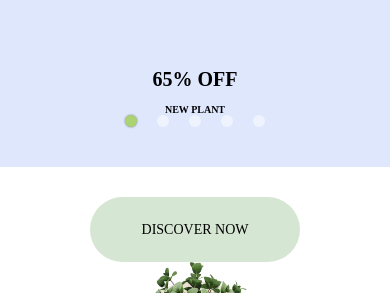
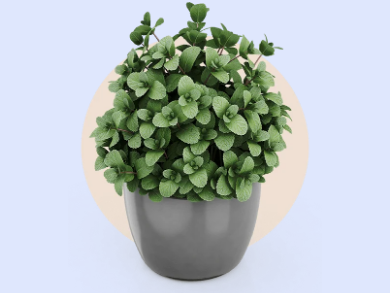
Before and after one commit to hungthinh021/thiet-ke-web-nhom1, a plain HTML site: page src/index.html in a window 390 px wide. Shown: the part 90-383 px from the top of the page. Drawn offline with Linux system fonts and the light colour scheme; a web font is replaced by a local one.

Commit message:
responsive mobile trang chủ

```diff
--- a/src/css/base.css
+++ b/src/css/base.css
@@ -9,7 +9,6 @@
     --pink-pastel:#f9efe9;
     --green-pastel:#f2f8f4;
     --pink-pastel: #f6edee;
-
 }
 
 *{
--- a/src/css/footer.css
+++ b/src/css/footer.css
@@ -59,6 +59,8 @@ footer{
     padding: 20px;
 }
 /* responsive */
+
+
 /* Mobile & table */
 @media (max-width: 1023px) {
     .footer {
--- a/src/css/main.css
+++ b/src/css/main.css
@@ -287,11 +287,13 @@ body{
 
 /* slider */
 
-
 .slider__img{
     position: relative;
-    width: 100%;
     height: 500px;
+}
+
+.slide img{
+    position: relative;
     margin: 10px;
     object-fit: contain;
     float: right;
@@ -316,8 +318,8 @@ body{
 }
 
 .slide{
+    position: absolute;
     z-index: 1;
-    position: absolute;
     width: 100%;
     height: 100%;
     display: flex;
@@ -480,18 +482,20 @@ body{
 
 /* tablet */
 
-@media (min-width: 740px) and (max-width: 1023px){
+@media (max-width: 1023px){
     .hide-on-tablet{
         display: none;
     }
 
     .slider__img{
-        width: 656px;
+        width: 100%;
         height: 375px;
         margin: 0;
     }
 
-
+    .header__cart{
+        margin-right: 10px;
+    }
 
     .header__search-on-tablet i:hover{
         color: var(--yellow);
@@ -518,30 +522,24 @@ body{
 /* mobile */
 
 @media (max-width: 739px){
+    :root{
+        --header-height:82px;
+        --slider-height:480px;
+    }
+
     .hide-on-mobile{
         display: none;
     }
 
-    .header__bottom{
-        display: none;
-        width: 100%;
-        height: 100%;
-        opacity: 0;
-    }
-
-    .nav__list{
-        flex-direction: column;
-    }
-
     .slide{
-        height: 175px;
-        line-height: 175px;
-        flex-direction: column;
+        height: 600px;
+        line-height: 100px;
+        flex-direction: column-reverse;
     }
 
     .slider__img{
         width: 100%;
-        height: 175px;
+        height: 100%;
         margin: 0 auto;
     }
 
@@ -553,21 +551,39 @@ body{
         display: none;
     }
 
-    .info h1{
-        font-size: 2rem;
-        margin: 0;
-        padding: 0px;
-        height: 30px;
+    .info h1 {
+        font-size: 3rem;
+        line-height: 3rem;
+        font-weight: 900;
+        margin-top: 20px;
+        margin-bottom: 20px;
+        width: 100%;
     }
 
-    .info h2{
-        font-size: 1rem;
-        margin: 0;
+    .info h2 {
+        font-size: 3rem;
+        line-height: 6rem;
+        font-weight: 700;
+        margin-bottom: 20px;
+        width: 100%;
     }
 
-    .info h2{
+    .info a{
+        width: 145px;
+        height: 45px;
+        line-height: 45px;
         font-size: 1rem;
     }
+
+    .slide img{
+        height: 50%;
+    }
+
+    .slider__navigation{
+        top:calc(var(--header-height) + var(--slider-height))
+    }
+
+
 }
 
 /* option */
--- a/src/index.html
+++ b/src/index.html
@@ -92,7 +92,6 @@
                         </li>
                         <li class="nav__item"><a href="" class="nav__item-link">News</a></li>
                         <li class="nav__item"><a href="" class="nav__item-link">Contact</a></li>
-
                     </ul>
                 </div>
             </div>
@@ -111,7 +110,7 @@
                             <span>Lorem ipsum dolor sit</span>
                             <a href="">DISCOVER NOW</a>
                         </div>
-                        <img src="../img/slider 1.webp" data-speed="5" class="slider__img" alt="">
+                        <img src="../img/slider 1.webp" data-speed="5" alt="">
                     </div>
 
                     <div class="slide" id="slide2">
--- a/src/js/main.js
+++ b/src/js/main.js
@@ -97,4 +97,4 @@ const app = {
     }
 }
 
-app.start();
+// app.start();
```
